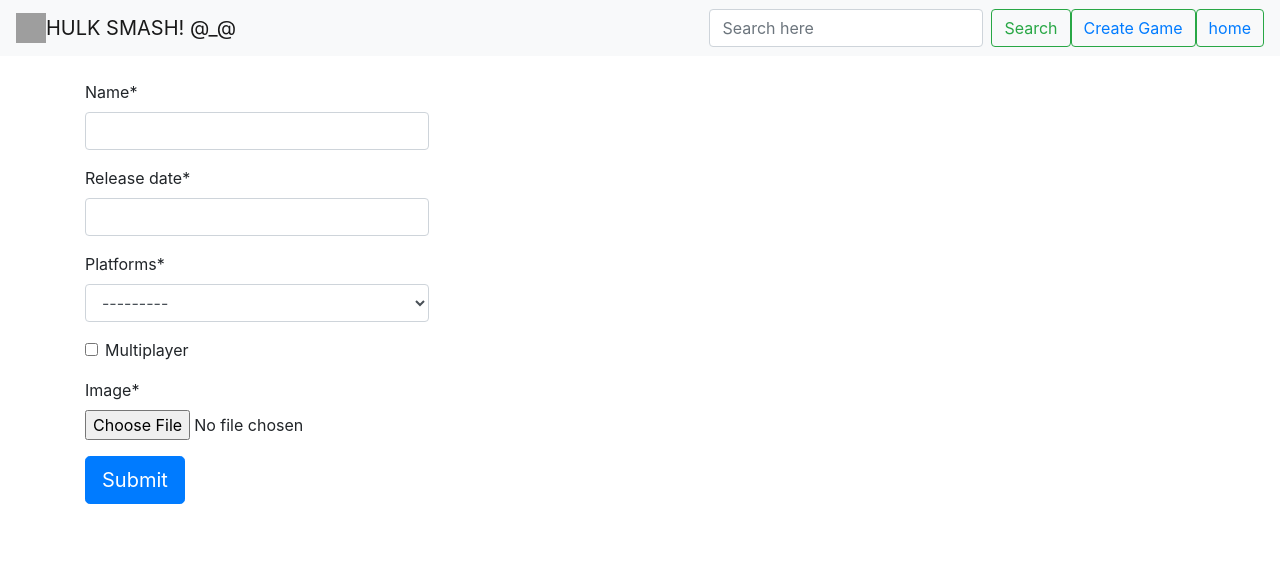
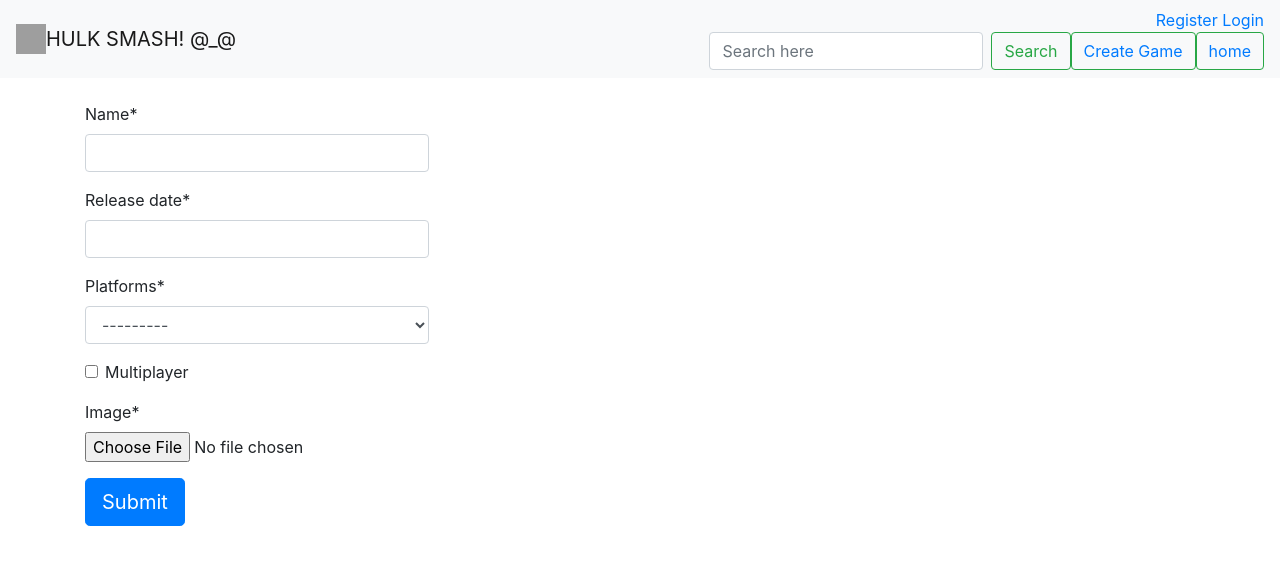
Before and after one commit to busale7/projectz, a Django app: page /create/ in a window 1280 px wide. Shown: the top 565 px of the page. Run offline with Django 3.2, Linux system fonts and the light colour scheme; some libraries are stand-ins or nearby versions; grey boxes are pictures that could not be loaded.

Commit message:
last update for games project

```diff
--- a/newstar/marvel/templates/index.html
+++ b/newstar/marvel/templates/index.html
@@ -14,18 +14,34 @@
 
 <nav class="navbar navbar-light bg-light justify-content-between">
   <a class="navbar-brand" href="{% url 'hulk_hulk' %}"> <img src="https://image.ibb.co/kwOfGS/M.jpg" width="30" height="30" class="media d-inline-block align-top" alt="HOME">HULK SMASH! @_@ </a>
-  <form class="form-inline" action="{% url 'hulk_hulk' %}" method="GET">
-    <input class="form-control mr-sm-2" type="search" placeholder="Search here " aria-label="Search" name ='q'>
-    <button class="btn btn-outline-success my-2 my-sm-0" type="submit" value="Search">Search</button>
+
+
+<div align="right">
+	{% if request.user.is_authenticated %}
+  Hello {{request.user}} !
+  <a href="{% url 'logout' %}"> Logout</a>
+ {% else %}
+  <a href="{% url 'register' %}"> Register</a>
+  <a href="{% url 'login' %}"> Login</a>
+ {% endif %}
+		  <form class="form-inline" action="{% url 'hulk_hulk' %}" method="GET">
+		    <input class="form-control mr-sm-2" type="search" placeholder="Search here " aria-label="Search" name ='q'>
 
 
 
-     <button class="btn btn-outline-success" type="button"><a href="{% url 'create_create' %}">Create Game</button> </a>
-     <button class="btn btn-outline-success" type="button"><a href="{% url 'hulk_hulk' %}">home</button> </a>
+
+
+		    <button class="btn btn-outline-success my-2 my-sm-0" type="submit" value="Search">Search</button>
+
+
+
+		    <button class="btn btn-outline-success" type="button"><a href="{% url 'create_create' %}">Create Game</button> </a>
+		    <button class="btn btn-outline-success" type="button"><a href="{% url 'hulk_hulk' %}">home</button> </a>
+
 
 
   </form>
-
+</div>
 </nav>
 </head>
 <body>
--- a/newstar/marvel/views.py
+++ b/newstar/marvel/views.py
@@ -2,10 +2,15 @@ from django.shortcuts import render ,redirect
 from django.http  import HttpResponse
 from .models import Captain
 from .forms import CaptainForm , UserRegistrationForm , LoginForm
-from django.contrib.auth import authenticate , login
+from django.contrib.auth import authenticate , login ,logout
+
 
 
 # Create your views here.
+def user_logout(request):
+	logout(request)
+	return redirect('login')
+
 def user_login(request):
 	form =LoginForm()
 	if request.method =="POST":
@@ -31,6 +36,7 @@ def user_registration(request):
 			user =form.save(commit=False)
 			user.set_password(user.password)
 			user.save()
+			login(request, user)
 			return redirect("hulk_hulk")
 	context ={
 		"form":form
--- a/newstar/newstar/urls.py
+++ b/newstar/newstar/urls.py
@@ -28,6 +28,7 @@ urlpatterns = [
     path('delete/<int:fury_id>/', views.delete, name='delete'),
     path('register/', views.user_registration, name='register'),
     path('login/', views.user_login, name='login'),
+     path('logout/', views.user_logout, name='logout'),
 
 ]
 
```
Also changed, not shown: newstar/db.sqlite3.
